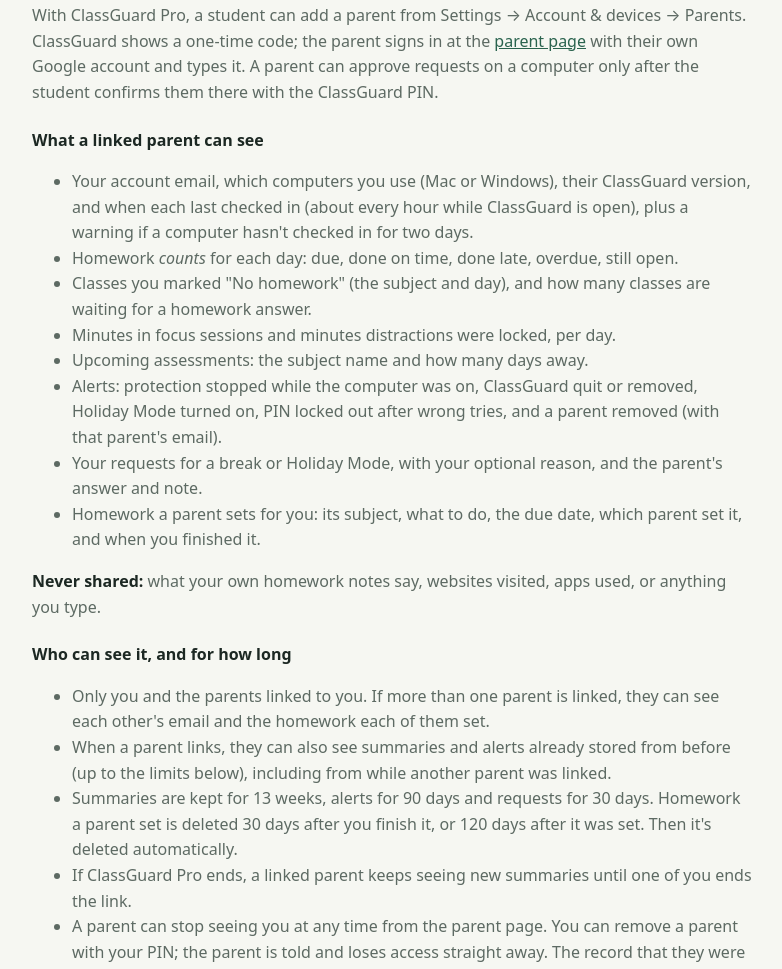
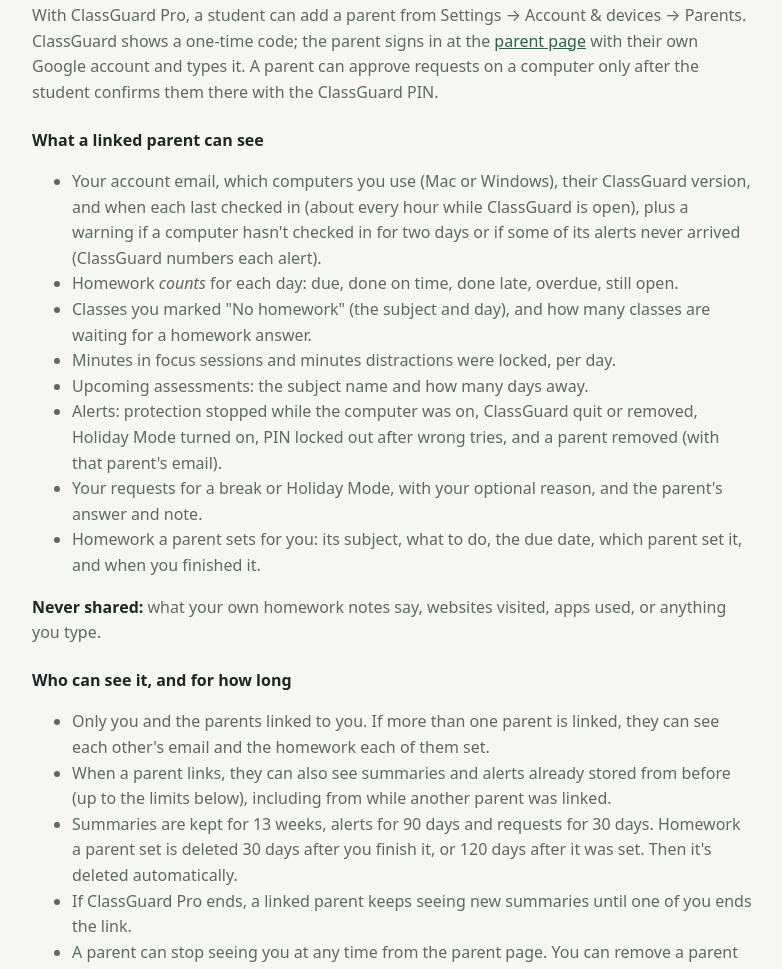
Before and after one commit to Class-Guard/classguard-releases, a plain HTML site: page privacy.html in a window 1280 px wide. Shown: the part 2089-3058 px from the top of the page, without its empty margins (248-1030 px from the left). Drawn offline with Linux system fonts and the light colour scheme.

Commit message:
Update privacy.html for ClassGuard 0.21.4

```diff
--- a/privacy.html
+++ b/privacy.html
@@ -71,7 +71,7 @@
   <p>With ClassGuard Pro, a student can add a parent from Settings → Account &amp; devices → Parents. ClassGuard shows a one-time code; the parent signs in at the <a href="parent.html">parent page</a> with their own Google account and types it. A parent can approve requests on a computer only after the student confirms them there with the ClassGuard PIN.</p>
   <h3>What a linked parent can see</h3>
   <ul>
-    <li>Your account email, which computers you use (Mac or Windows), their ClassGuard version, and when each last checked in (about every hour while ClassGuard is open), plus a warning if a computer hasn't checked in for two days.</li>
+    <li>Your account email, which computers you use (Mac or Windows), their ClassGuard version, and when each last checked in (about every hour while ClassGuard is open), plus a warning if a computer hasn't checked in for two days or if some of its alerts never arrived (ClassGuard numbers each alert).</li>
     <li>Homework <em>counts</em> for each day: due, done on time, done late, overdue, still open.</li>
     <li>Classes you marked "No homework" (the subject and day), and how many classes are waiting for a homework answer.</li>
     <li>Minutes in focus sessions and minutes distractions were locked, per day.</li>
```
